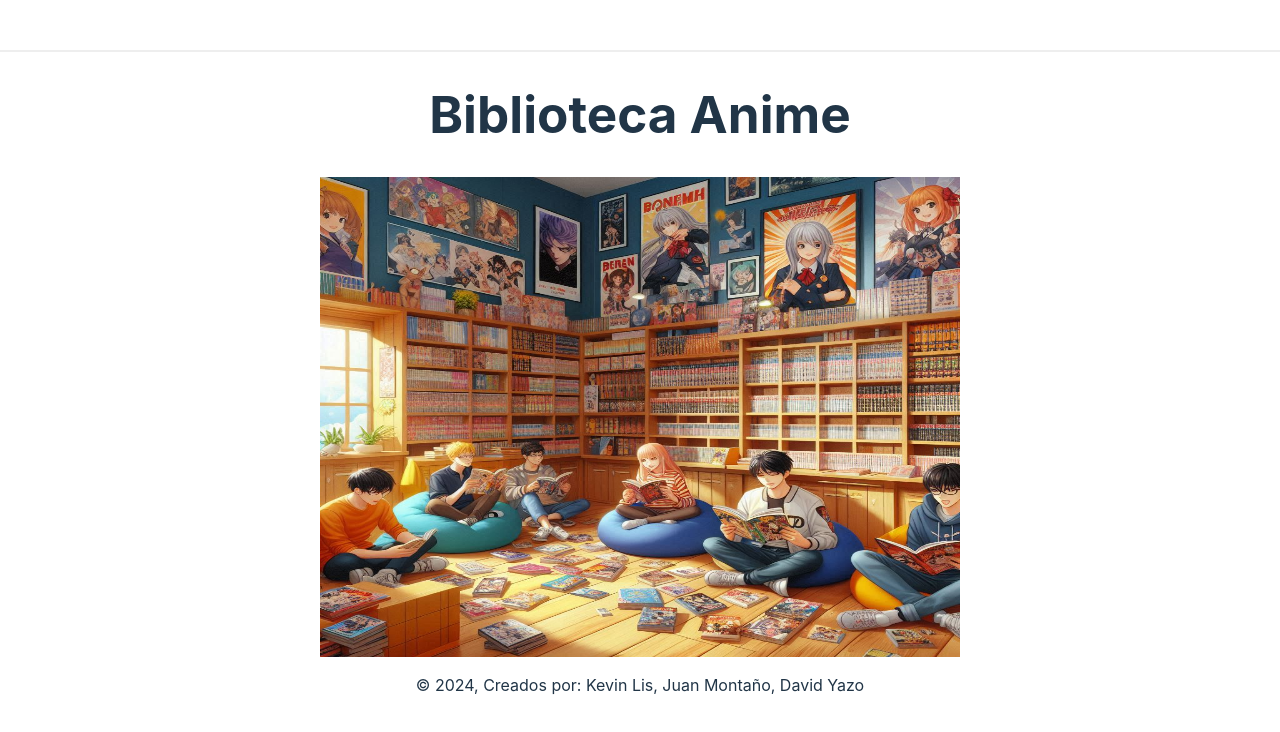
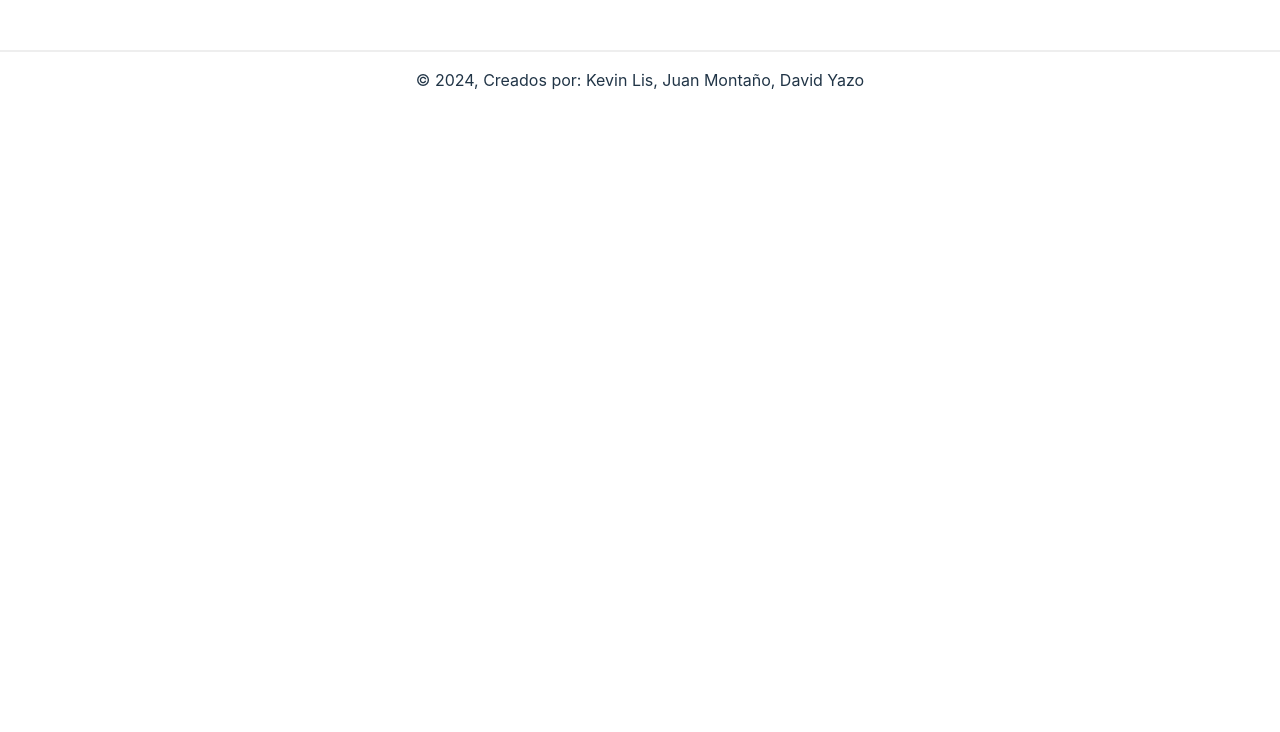
Before and after one commit to kevinlixx/parcial-3, a React (Vite) app: page / in a window 1280 px wide. Shown: the top 732 px of the page. Built offline with nearby package versions, Linux system fonts and the light colour scheme.

Commit message:
Update App.jsx

```diff
--- a/src/App.jsx
+++ b/src/App.jsx
@@ -14,7 +14,7 @@
       <header>
         <nav>
           <ul>
-            <li><Link to="/">Inicio</Link></li>
+            <li><Link to="/parcial-3/">Inicio</Link></li>
             <li><Link to="/anime1">Anime 1</Link></li>
             <li><Link to="/anime2">Anime 2</Link></li>
             <li><Link to="/anime3">Anime 3</Link></li>
@@ -23,7 +23,7 @@
       </header>
       <main>
         <Routes>
-          <Route path="/" element={<Inicio />} />
+          <Route path="/parcial-3/" element={<Inicio />} />
           <Route path="/anime1" element={<Anime1 />} />
           <Route path="/anime2" element={<Anime2 />} />
           <Route path="/anime3" element={<Anime3 />} />
```
